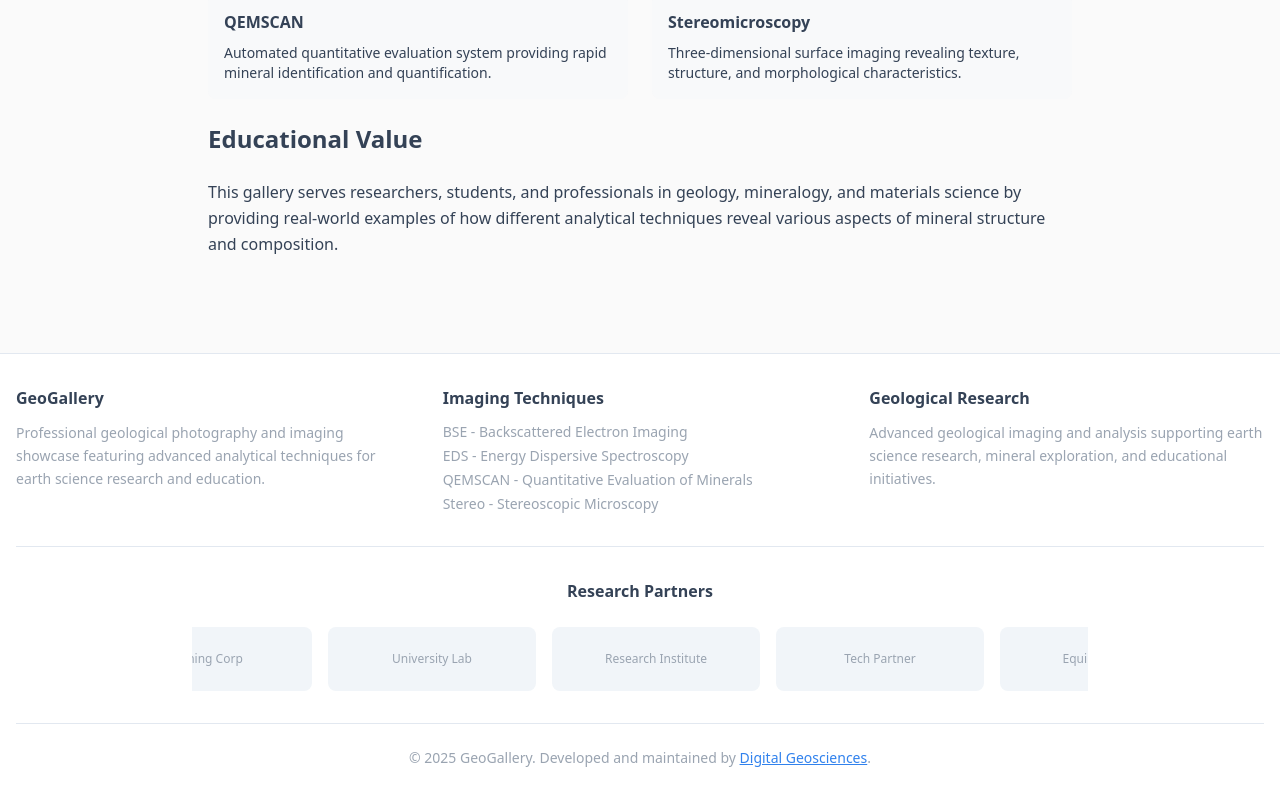
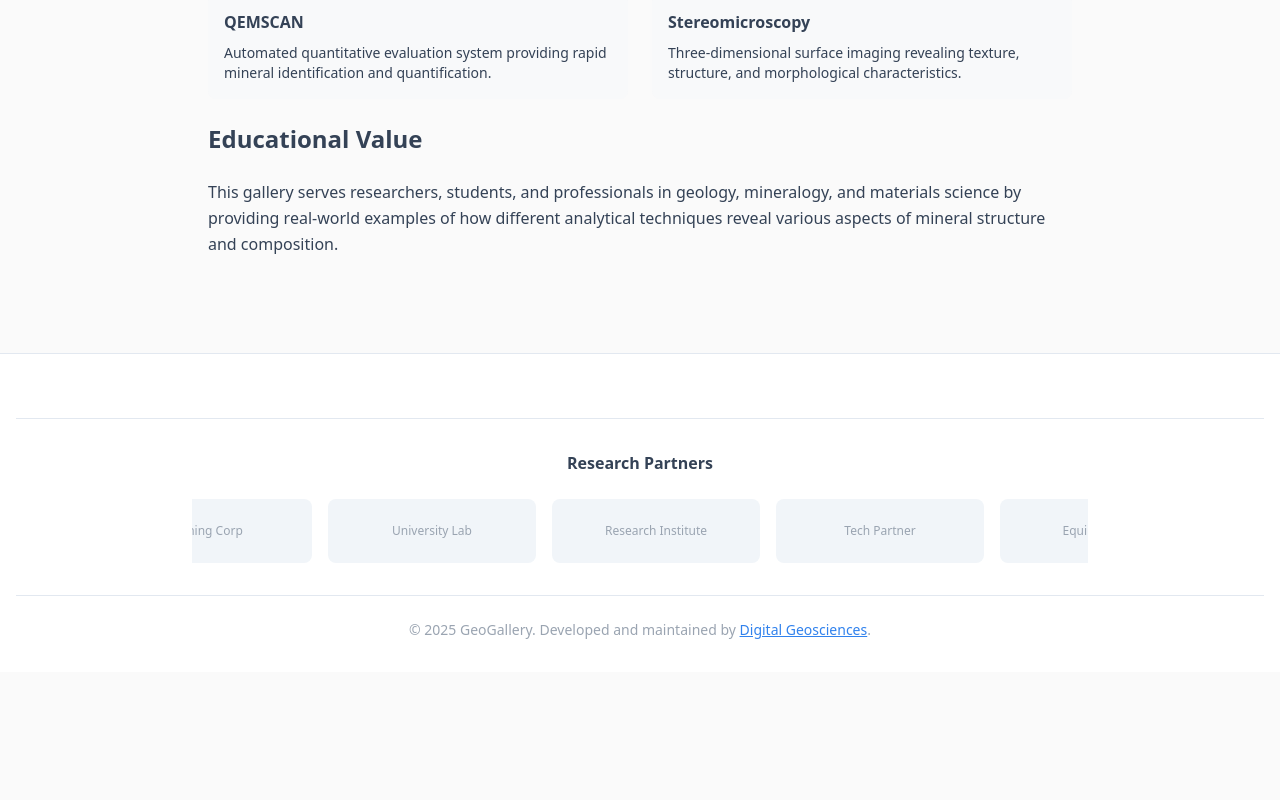
Before and after one commit to geoarabiahub/gallery, a React (Vite) app: page /about in a window 1280 px wide. Shown: the part 602-1402 px from the top of the page. After the commit the page ends 1274 px from the top, so only its background shows below. Built offline with nearby package versions, Linux system fonts and the light colour scheme; the HTML template or start-up script is replaced by a standard one.

Commit message:
Remove text from footer

```diff
--- a/src/components/Footer.tsx
+++ b/src/components/Footer.tsx
@@ -20,34 +20,6 @@ const Footer = () => {
   return (
     <footer className="bg-card border-t border-border mt-16">
       <div className="container mx-auto px-4 py-8">
-        <div className="grid grid-cols-1 md:grid-cols-3 gap-8">
-          {/* About Section */}
-          <div>
-            <h3 className="font-semibold text-foreground mb-3">GeoGallery</h3>
-            <p className="text-muted-foreground text-sm leading-relaxed">
-              Professional geological photography and imaging showcase featuring advanced analytical techniques for earth science research and education.
-            </p>
-          </div>
-
-          {/* Techniques Section */}
-          <div>
-            <h3 className="font-semibold text-foreground mb-3">Imaging Techniques</h3>
-            <ul className="space-y-1 text-sm text-muted-foreground">
-              <li>BSE - Backscattered Electron Imaging</li>
-              <li>EDS - Energy Dispersive Spectroscopy</li>
-              <li>QEMSCAN - Quantitative Evaluation of Minerals</li>
-              <li>Stereo - Stereoscopic Microscopy</li>
-            </ul>
-          </div>
-
-          {/* Contact/Info Section */}
-          <div>
-            <h3 className="font-semibold text-foreground mb-3">Geological Research</h3>
-            <p className="text-muted-foreground text-sm leading-relaxed">
-              Advanced geological imaging and analysis supporting earth science research, mineral exploration, and educational initiatives.
-            </p>
-          </div>
-        </div>
 
         {/* Research Partners Section */}
         <div className="border-t border-border mt-8 pt-8">
```
